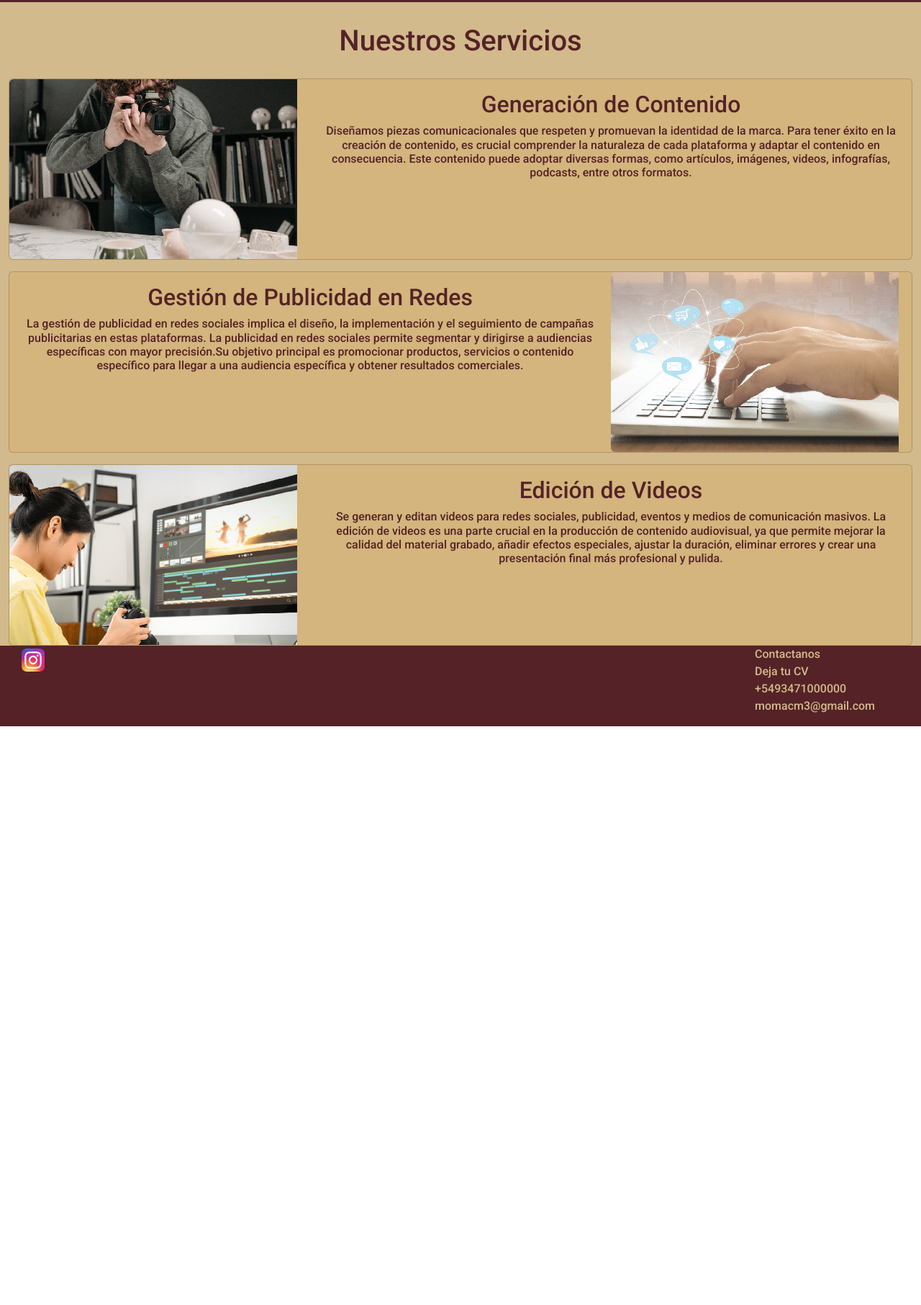
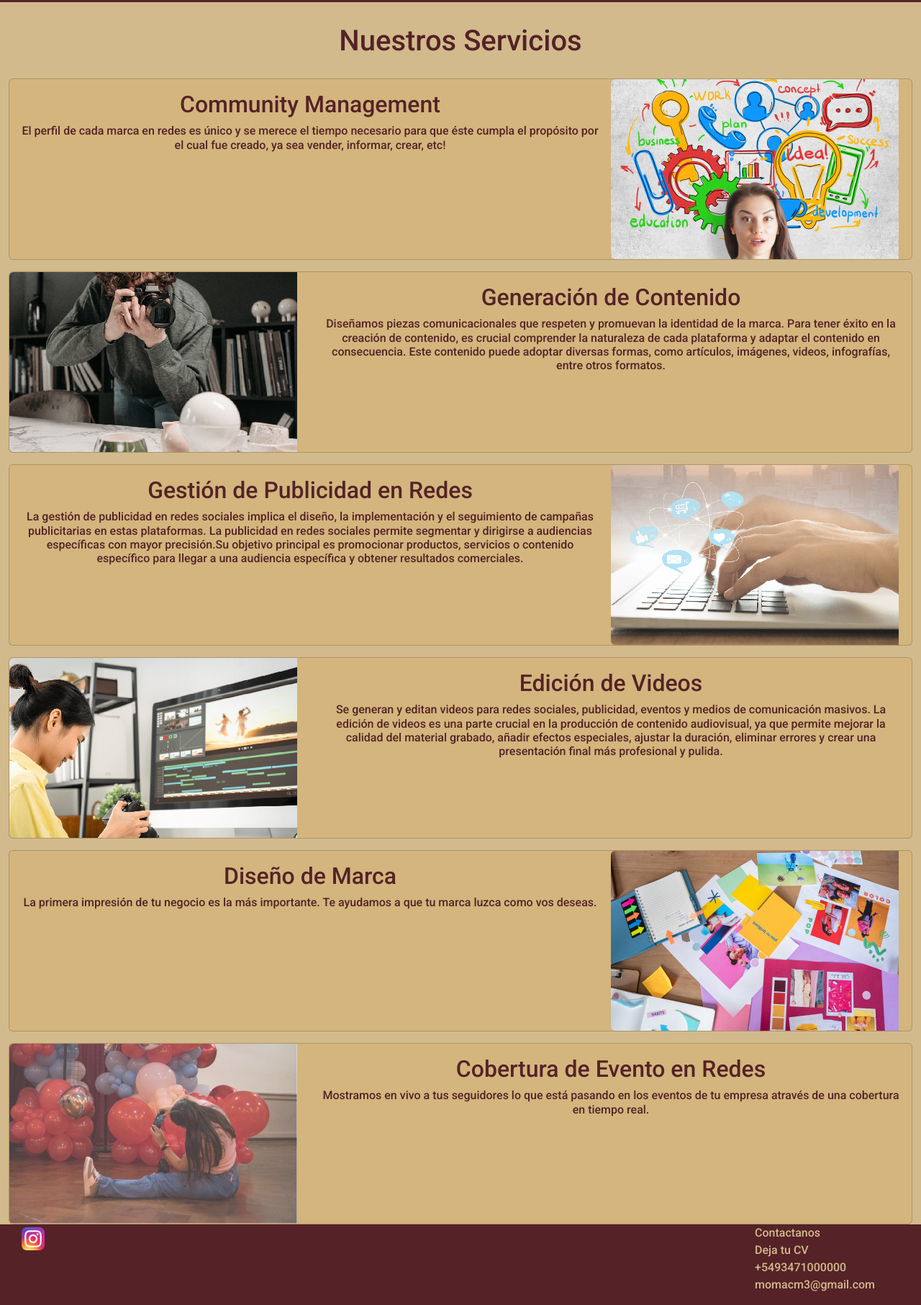
Before and after one commit to MorenaBorrull/EntregaFinalBorrullMorena, a website: page pages/NuestrosServiciosBS.html in a window 1280 px wide. Shown: the part 73-1886 px from the top of the page at 72% size. Before the commit the page ends 1082 px from the top, so only its background shows below. Drawn offline with nearby package versions, Linux system fonts and the light colour scheme.

Commit message:
Correcciones post curso 1

```diff
--- a/pages/NuestrosServiciosBS.html
+++ b/pages/NuestrosServiciosBS.html
@@ -6,14 +6,14 @@
     <meta name="description" content="Ofrecemos amplia variedad de servicios en Marketing Digital">
     <title>Mo Ma Marketing Digital Servicios de Nuestra Agencia</title>
     <link href="https://cdn.jsdelivr.net/npm/bootstrap@5.3.0/dist/css/bootstrap.min.css" rel="stylesheet" integrity="sha384-9ndCyUaIbzAi2FUVXJi0CjmCapSmO7SnpJef0486qhLnuZ2cdeRhO02iuK6FUUVM" crossorigin="anonymous">
-    <link rel="shortcut icon" href="../img/Mo Ma.svg" type="image/x-icon">
+    <link rel="shortcut icon" href="../img/MoMa.svg" type="image/x-icon">
     <link rel="stylesheet" href="../css/main.css">
 </head>
   <body>
     <nav class="navbar navbar-expand-md botonera sticky-top">
       <div class="container-fluid">
         <a class="navbar-brand" href="../index.html">
-          <img src="../img/Mo Ma.svg" alt="Logo de MoMa">
+          <img src="../img/MoMa.svg" alt="Logo de MoMa">
         </a>
         <button class="navbar-toggler" type="button" data-bs-toggle="collapse" data-bs-target="#navbarSupportedContent" aria-controls="navbarSupportedContent" aria-expanded="false" aria-label="Toggle navigation">
           <svg xmlns="http://www.w3.org/2000/svg" width="16" height="16" class="bi bi-list" viewBox="0 0 16 16">
@@ -41,6 +41,19 @@
     <main class="background-color container-fluid">
       <h1>Nuestros Servicios</h1>
       <div class="card mb-3 background-card-color animate" style="width: 100%;">
+        <div class="row g-0 about__box--reverse">
+          <div class="col-md-4">
+            <img src="../img/CommunityManagement.webp" class="img-fluid rounded-start" alt="Chica joven con una pizarra detras con ideas y graficos">
+          </div>
+          <div class="col-md-8">
+            <div class="card-body">
+              <h2 class="text-center">Community Management</h2>
+              <p class="text-center">El perfil de cada marca en redes es único y se merece el tiempo necesario para que éste cumpla el propósito por el cual fue creado, ya sea vender, informar, crear, etc!</p>
+            </div>
+          </div>
+        </div>
+      </div>
+      <div class="card mb-3 background-card-color animate" style="width: 100%;">
         <div class="row g-0">
           <div class="col-md-4">
             <img src="../img/CreaciondeContenido.webp" class="img-fluid rounded-start" alt="Chico joven sacando foto a productos">
@@ -48,7 +61,7 @@
           <div class="col-md-8">
             <div class="card-body">
               <h2 class="text-center">Generación de Contenido</h2>
-              <p class="text-center">Diseñamos piezas comunicacionales que respeten y promuevan la identidad de la marca. Para tener éxito en la creación de contenido, es crucial comprender la naturaleza de cada plataforma y adaptar el contenido en consecuencia. Este contenido puede adoptar diversas formas, como artículos, imágenes, videos, infografías, podcasts, entre otros formatos.</p>
+              <p class="text-center">Diseñamos piezas comunicacionales que respeten y promuevan la identidad de la marca. Para tener éxito en la creación de contenido, es crucial comprender la naturaleza de cada plataforma y adaptar el contenido en consecuencia. Este contenido puede adoptar diversas formas, como artículos, imágenes, videos, infografías, entre otros formatos.</p>
             </div>
           </div>
         </div>
@@ -66,7 +79,7 @@
           </div>
         </div>
       </div>
-      <div class="card mb-0 background-card-color animate" style="width: 100%;">
+      <div class="card mb-3 background-card-color animate" style="width: 100%;">
         <div class="row g-0">
           <div class="col-md-4">
             <img src="../img/EdiciondeVideo.webp" class="img-fluid rounded-start" alt="Chica joven editando un video en una pc">
@@ -75,6 +88,32 @@
             <div class="card-body">
               <h2 class="text-center">Edición de Videos</h2>
               <p class="text-center">Se generan y editan videos para redes sociales, publicidad, eventos y medios de comunicación masivos. La edición de videos es una parte crucial en la producción de contenido audiovisual, ya que permite mejorar la calidad del material grabado, añadir efectos especiales, ajustar la duración, eliminar errores y crear una presentación final más profesional y pulida.</p>
+            </div>
+          </div>
+        </div>
+      </div>
+      <div class="card mb-3 background-card-color animate" style="width: 100%;">
+        <div class="row g-0 about__box--reverse">
+          <div class="col-md-4">
+            <img src="../img/DiseñodeMarca.webp" class="img-fluid rounded-start" alt="Escritorio con papeles que muestran la gama de colores y distintas especificaciones de una marca al diseñarla">
+          </div>
+          <div class="col-md-8">
+            <div class="card-body">
+              <h2 class="text-center">Diseño de Marca</h2>
+              <p class="text-center">La primera impresión de tu negocio es la más importante. Te ayudamos a que tu marca luzca como vos deseas.</p>
+            </div>
+          </div>
+        </div>
+      </div>
+      <div class="card mb-0 background-card-color animate" style="width: 100%;">
+        <div class="row g-0">
+          <div class="col-md-4">
+            <img src="../img/CoberturadeEventos.webp" class="img-fluid rounded-start" alt="Chica joven tomando fotografias en un evento para cubrilro en vivo por redes sociales">
+          </div>
+          <div class="col-md-8">
+            <div class="card-body">
+              <h2 class="text-center">Cobertura de Evento en Redes</h2>
+              <p class="text-center">Mostramos en vivo a tus seguidores lo que está pasando en los eventos de tu empresa através de una cobertura en tiempo real.</p>
             </div>
           </div>
         </div>
```
Also changed, not shown: index.html (+40 -6 lines), pages/Contactanos.html (+2 -2 lines), pages/Nosotros.html (+2 -2 lines), pages/TrabajaConNosotros.html (+2 -2 lines), img/CoberturadeEventos.webp (added), img/CommunityManagement.webp (added), img/DelfiAmoblamientos.webp (added), img/DiseñodeMarca.webp (added), img/JoyasBohemia.webp (added), img/MoMa.svg (renamed from img/Mo Ma.svg).
